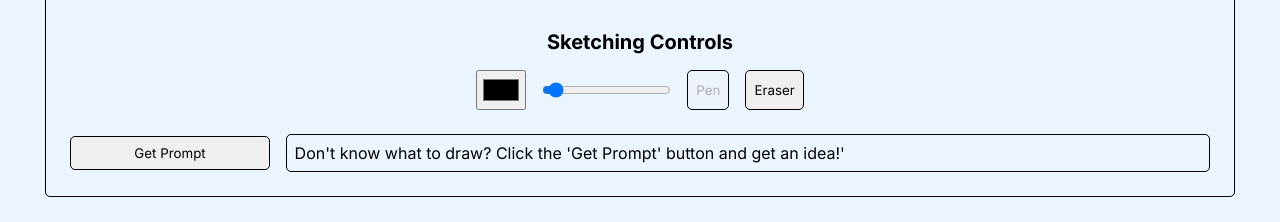
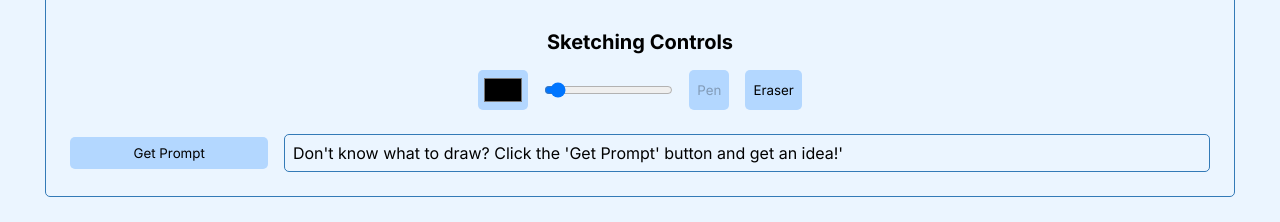
Before and after one commit to dlndn/socratic-soul, a React (Vite) app: page /self-expression/drawing in a window 1280 px wide. Shown: the part 474-696 px from the top of the page. Built offline with nearby package versions, Linux system fonts and the light colour scheme.

Commit message:
styled Drawing and SelfExpressionPage components

```diff
--- a/src/components/Drawing/Drawing.scss
+++ b/src/components/Drawing/Drawing.scss
@@ -1,3 +1,4 @@
+@use '../../styles/partials/variables' as *;
 @use '../../styles/partials/mixins' as *;
 
 .drawing {
@@ -54,12 +55,16 @@
         &__color-input {
             height: 2.5rem;
             padding: 0.25rem;
+            background-color: $primary-light-blue;
+            border: none;
+            border-radius: 5px;
         }
 
         &__btn {
             padding: 0.5rem;
-            border: 1px solid black;
+            border: none;
             border-radius: 5px;
+            background-color: $primary-light-blue;
         }
     }
 
@@ -72,14 +77,15 @@
 
         &__btn {
             padding: 0.5rem;
-            border: 1px solid black;
+            border: none;
+            background-color: $primary-light-blue;
             border-radius: 5px;
             flex: 1;
         }
 
         &__text {
             padding: 0.5rem;
-            border: 1px solid black;
+            border: 1px solid $darkened-primary-blue;
             border-radius: 5px;
             flex: 5;
         }
--- a/src/pages/SelfExpressionPage/SelfExpressionPage.scss
+++ b/src/pages/SelfExpressionPage/SelfExpressionPage.scss
@@ -1,3 +1,4 @@
+@use '../../styles/partials/variables' as *;
 @use '../../styles/partials/mixins' as *;
 
 .self-expression-page {
@@ -22,7 +23,7 @@
     }
 
     &__activity {
-        border: 1px solid black;
+        border: 1px solid $darkened-primary-blue;
         border-radius: 5px;
         padding: 1rem;
         margin: 1rem;
```
